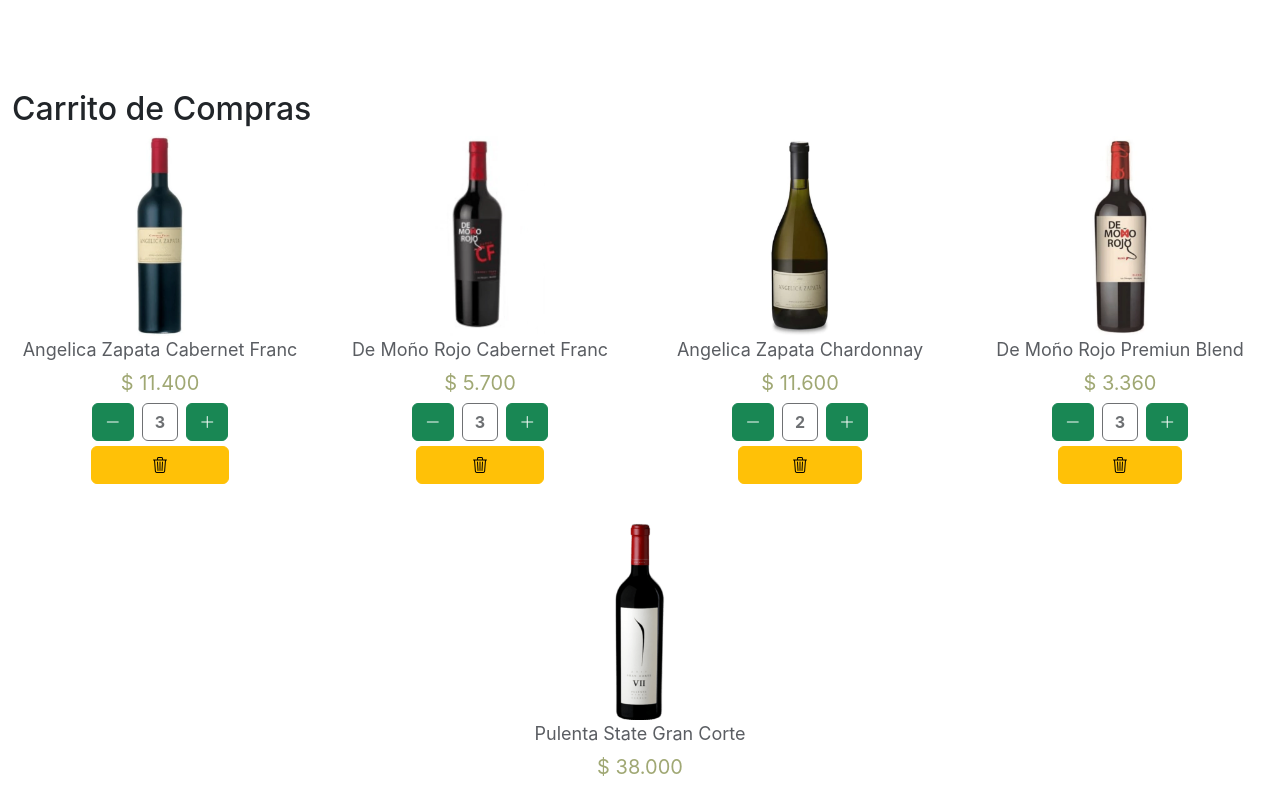
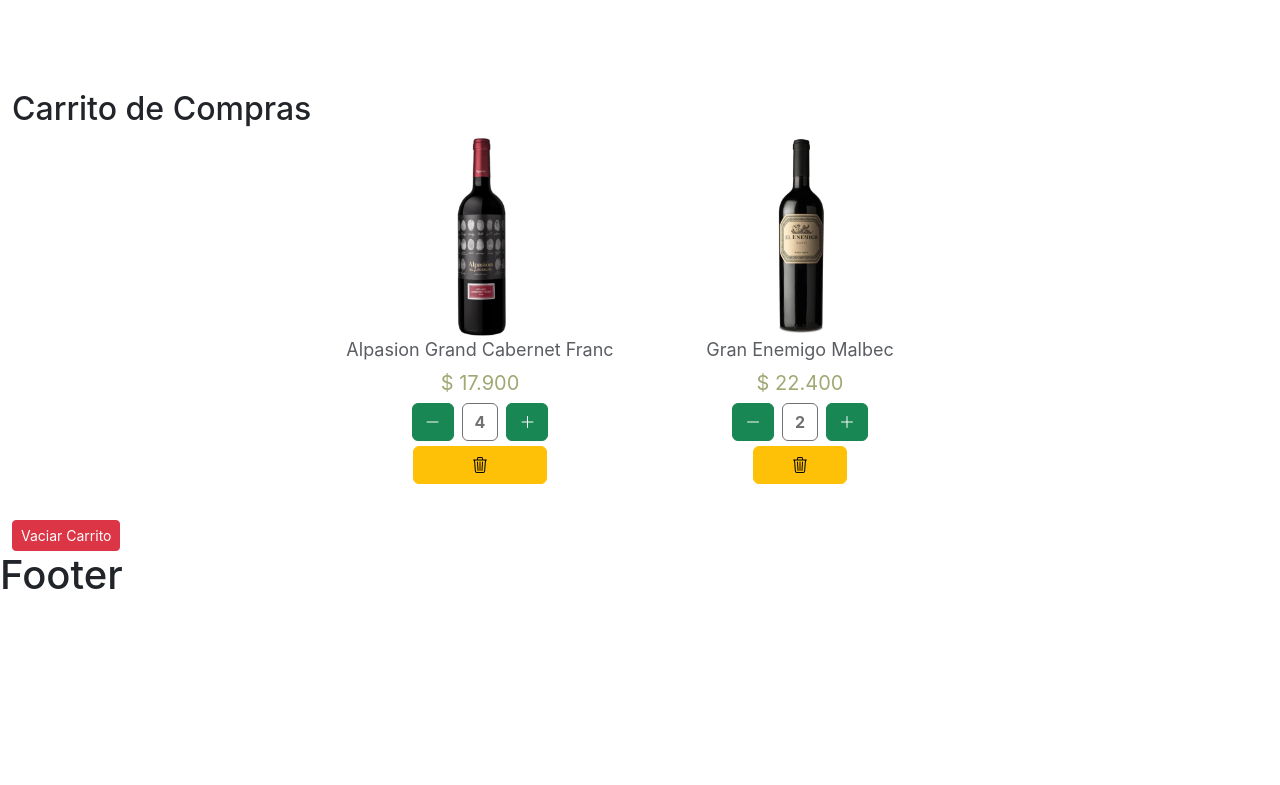
Before and after one commit to Luckyllas/TP-React-E-Commerce, a React (Create React App) app: page /Cart in a window 1280 px wide. Shown: the part 420-1205 px from the top of the page. After the commit the page ends 1027 px from the top, so only its background shows below. Built offline with nearby package versions, Linux system fonts and the light colour scheme; data requests are answered from the project's data file.

Commit message:
arregle el bolso

```diff
--- a/src/assets/components/Desktop-navbar.jsx
+++ b/src/assets/components/Desktop-navbar.jsx
@@ -22,12 +22,20 @@
           </div>
           <div className="desktop-navbar-container">
             <div className="navbar-button-container">
-              <div className="button-desktop-navbar"><Link to="/" className="link">Inico</Link></div>
-              <div className="button-desktop-navbar"><Link to="/Catalogo" className="link">Vinos Argentinos</Link></div>
+              <div className="button-desktop-navbar">
+                <Link to="/" className="link">
+                  Inico
+                </Link>
+              </div>
+              <div className="button-desktop-navbar">
+                <Link to="/Catalogo" className="link">
+                  Vinos Argentinos
+                </Link>
+              </div>
             </div>
           </div>
           <div className="carrito-container space-between">
-            <a href="/carrito">
+            <Link to="/Cart" className="link">
               <div className="carrito">
                 <div className="carrito-item-cont">
                   <img
@@ -38,7 +46,7 @@
                   <span className="cont">0</span>
                 </div>
               </div>
-            </a>
+            </Link>
           </div>
         </div>
       </nav>
--- a/src/assets/dataBase/db.json
+++ b/src/assets/dataBase/db.json
@@ -411,69 +411,30 @@
   ],
   "carrito": [
     {
-      "id": 3,
-      "img": "angelica-cab-franc.webp",
-      "Bodega": "Catena Zapata",
-      "etiqueta": " Angelica Zapata Cabernet Franc",
+      "id": 2,
+      "img": "alpasionGrandCabFranc.png",
+      "bodega": "Alpasion",
+      "etiqueta": "Alpasion Grand Cabernet Franc",
       "uva": "Cabernet Franc",
       "region": "Mendoza",
       "tipo": "tinto",
-      "precio": "11.400",
-      "destacado": false,
-      "stock": 25,
-      "cantidad": 3
+      "precio": "17.900",
+      "destacado": true,
+      "stock": 10,
+      "cantidad": 4
     },
     {
-      "id": 11,
-      "img": "de-mono-super-cab-franc.webp",
-      "Bodega": "De Moño Rojo",
-      "etiqueta": "De Moño Rojo Cabernet Franc",
-      "uva": "Blend",
+      "id": 18,
+      "img": "gran-enemigo-malbec.webp",
+      "Bodega": "Aleanna",
+      "etiqueta": "Gran Enemigo Malbec",
+      "uva": "Malbec",
       "region": "Mendoza",
       "tipo": "Tinto",
-      "precio": "5.700",
+      "precio": "22.400",
       "destacado": false,
-      "stock": 0,
-      "cantidad": 3
-    },
-    {
-      "id": 5,
-      "img": "angelica-zapata-chardonnay.webp",
-      "Bodega": "Catena Zapata",
-      "etiqueta": "Angelica Zapata Chardonnay",
-      "uva": "Chardonnay",
-      "region": "Mendoza",
-      "tipo": "Blanco",
-      "precio": "11.600",
-      "destacado": false,
-      "stock": 3,
+      "stock": 30,
       "cantidad": 2
-    },
-    {
-      "id": 10,
-      "img": "de-mono-rojo-premium-blend.webp",
-      "Bodega": "De Moño Rojo",
-      "etiqueta": "De Moño Rojo Premiun Blend",
-      "uva": "Blend",
-      "region": "Mendoza",
-      "tipo": "Tinto",
-      "precio": "3.360",
-      "destacado": false,
-      "stock": 9,
-      "cantidad": 3
-    },
-    {
-      "id": 27,
-      "img": "pulenta-gran-corte.png",
-      "Bodega": "Pulenta State",
-      "etiqueta": "Pulenta State Gran Corte",
-      "uva": "Blend",
-      "region": "Mendoza",
-      "tipo": "Tinto",
-      "precio": "38.000",
-      "destacado": false,
-      "stock": 1,
-      "cantidad": 1
     }
   ]
 }
--- a/src/assets/page/Cart.jsx
+++ b/src/assets/page/Cart.jsx
@@ -39,6 +39,18 @@
   const removeItems = async (id, eliminarTodo) => {
     if (eliminarTodo) {
       dispatch({ type: TYPES.REMOVE_ALL_ITEMS, payload: id });
+      let productoCart = state.cart.find((item) => item.id === id);
+
+      await axios.put("http://localhost:8080/carrito/" + productoCart.id, {
+        ...productoCart,
+        cantidad: 0,
+      });
+      productoCart = state.cart.find((item) => item.id === id);
+      console.log("antes del if " + productoCart.cantidad);
+      if (productoCart.cantidad > 0) {
+        console.log(productoCart.cantidad);
+        axios.delete("http://localhost:8080/carrito/" + productoCart.id);
+      }
     } else {
       dispatch({ type: TYPES.REMOVE_ITEM, payload: id });
 
```
